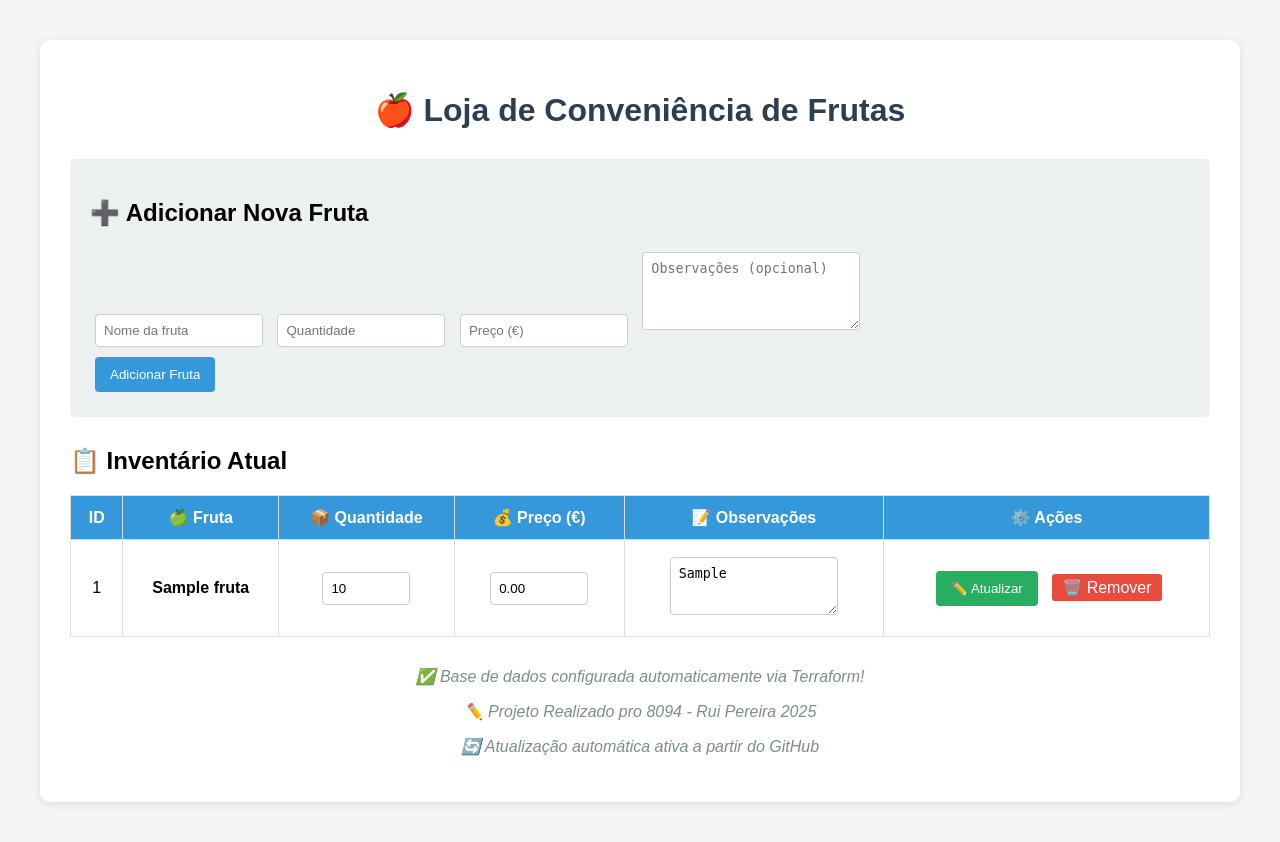
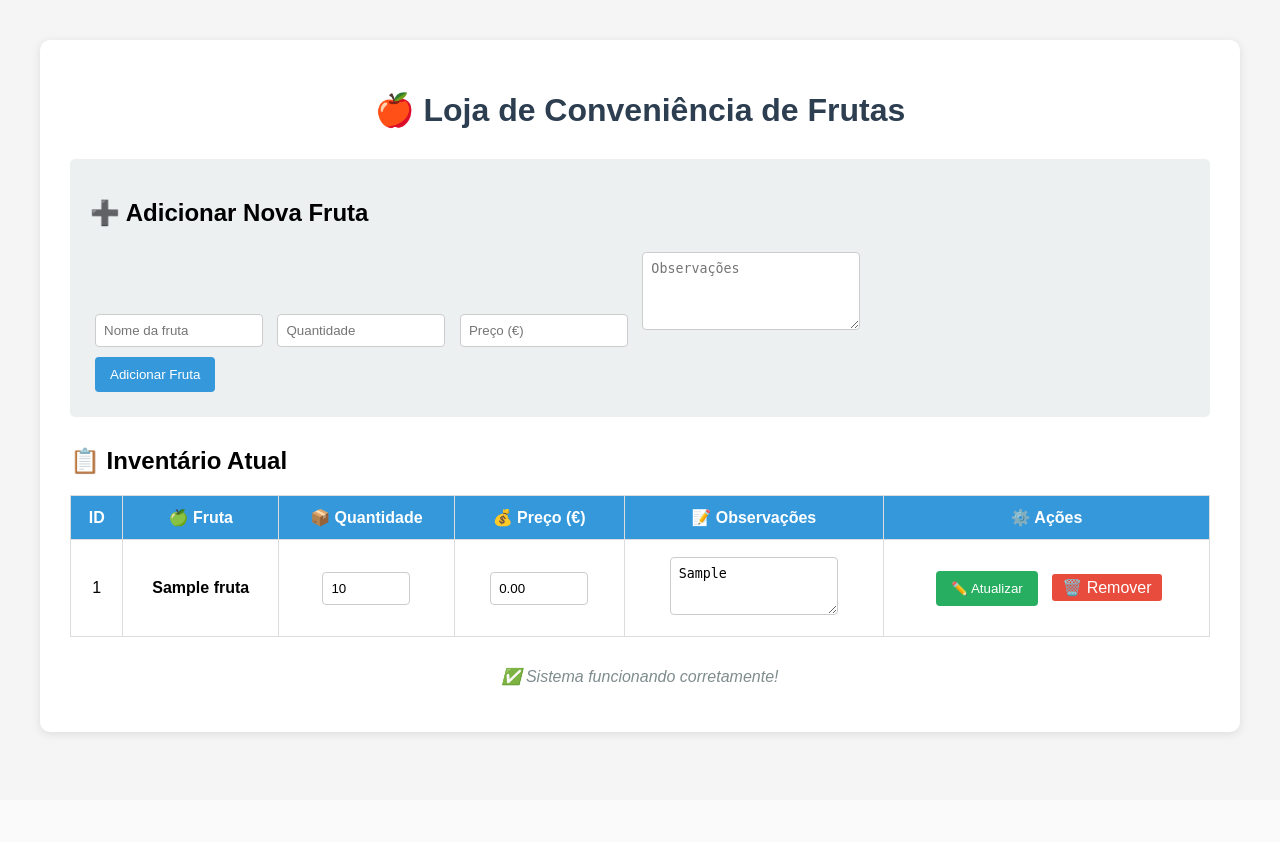
Before and after one commit to rpspereira/labfinal, a PHP site: page / in a window 1280 px wide. After the commit the page ends 736 px from the top, so only its background shows below. Run offline with PHP 8.4, Linux system fonts and the light colour scheme; tables that the repository leaves empty or names only in its code hold one stand-in row (values such as "Sample post").

Commit message:
Update index.php

```diff
--- a/index.php
+++ b/index.php
@@ -3,7 +3,7 @@ ini_set('display_errors', 1);
 error_reporting(E_ALL);
 
 // Configuração da base de dados
-$host = '10.0.1.4'; // IP será atribuído automaticamente pelo Terraform
+$host = '10.0.1.4'; // IP privado da VM MySQL
 $user = 'frutaria_user';
 $pass = 'frutaria_pass';
 $db   = 'frutaria';
@@ -18,8 +18,8 @@ if (isset($_POST['add'])) {
     $nome = $conn->real_escape_string($_POST['nome']);
     $quantidade = intval($_POST['quantidade']);
     $preco = floatval($_POST['preco']);
-    $observacoes = $conn->real_escape_string($_POST['observacoes'] ?? '');
-    $conn->query("INSERT INTO frutas (nome, quantidade, preco, observacoes) VALUES ('$nome', $quantidade, $preco, '$observacoes')");
+    $obs = $conn->real_escape_string($_POST['obs'] ?? '');
+    $conn->query("INSERT INTO frutas (nome, quantidade, preco, obs) VALUES ('$nome', $quantidade, $preco, '$obs')");
     header("Location: " . $_SERVER['PHP_SELF']);
     exit;
 }
@@ -37,8 +37,8 @@ if (isset($_POST['update'])) {
     $id = intval($_POST['id']);
     $quantidade = intval($_POST['quantidade']);
     $preco = floatval($_POST['preco']);
-    $observacoes = $conn->real_escape_string($_POST['observacoes'] ?? '');
-    $conn->query("UPDATE frutas SET quantidade=$quantidade, preco=$preco, observacoes='$observacoes' WHERE id=$id");
+    $obs = $conn->real_escape_string($_POST['obs'] ?? '');
+    $conn->query("UPDATE frutas SET quantidade=$quantidade, preco=$preco, obs='$obs' WHERE id=$id");
     header("Location: " . $_SERVER['PHP_SELF']);
     exit;
 }
@@ -69,7 +69,6 @@ $result = $conn->query("SELECT * FROM frutas ORDER BY nome ASC");
         .remove-btn:hover { background: #c0392b; }
         .update-btn { background: #27ae60; }
         .update-btn:hover { background: #229954; }
-        .status { text-align: center; margin-top: 30px; color: #7f8c8d; font-style: italic; }
     </style>
 </head>
 <body>
@@ -82,7 +81,7 @@ $result = $conn->query("SELECT * FROM frutas ORDER BY nome ASC");
                 <input type="text" name="nome" placeholder="Nome da fruta" required>
                 <input type="number" name="quantidade" placeholder="Quantidade" min="0" required>
                 <input type="number" step="0.01" name="preco" placeholder="Preço (€)" min="0" required>
-                <textarea name="observacoes" placeholder="Observações (opcional)"></textarea>
+                <textarea name="obs" placeholder="Observações"></textarea>
                 <br>
                 <button type="submit" name="add">Adicionar Fruta</button>
             </form>
@@ -114,7 +113,7 @@ $result = $conn->query("SELECT * FROM frutas ORDER BY nome ASC");
                                 <input type="number" step="0.01" name="preco" value="<?= number_format($fruta['preco'], 2) ?>" min="0" required style="width: 80px;">
                             </td>
                             <td>
-                                <textarea name="observacoes" style="width: 150px; height: 40px;"><?= htmlspecialchars($fruta['observacoes']) ?></textarea>
+                                <textarea name="obs" style="width: 150px; height: 40px;"><?= htmlspecialchars($fruta['obs']) ?></textarea>
                             </td>
                             <td>
                                 <input type="hidden" name="id" value="<?= $fruta['id'] ?>">
@@ -130,10 +129,8 @@ $result = $conn->query("SELECT * FROM frutas ORDER BY nome ASC");
             </tbody>
         </table>
 
-        <div class="status">
-            <p>✅ Base de dados configurada automaticamente via Terraform!</p>
-            <p>✏️ Projeto Realizado pro 8094 - Rui Pereira 2025</p>
-            <p>🔄 Atualização automática ativa a partir do GitHub</p>
+        <div style="text-align: center; margin-top: 30px; color: #7f8c8d; font-style: italic;">
+            <p>✅ Sistema funcionando corretamente!</p>
         </div>
     </div>
 </body>
```
